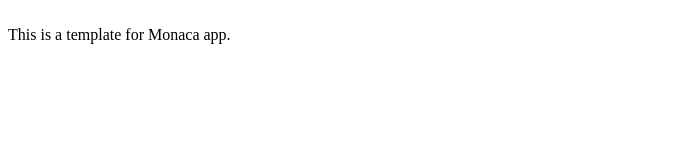
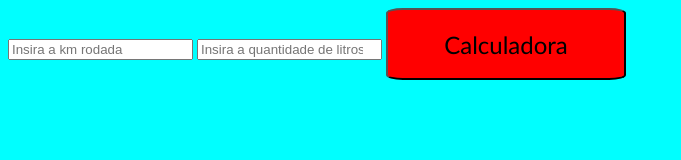
Before and after one commit to programerkkkkkkkkkkkkkkkkkkk/Programa-o-mobile, a website: page www/index.html in a window 1280 px wide. Shown: the whole page, without its empty margins (0-681 px from the left). Drawn offline with Linux system fonts and the light colour scheme.

Commit message:
calculadora de KM/L

```diff
--- /dev/null
+++ b/www/components/calculo.js
@@ -0,0 +1,15 @@
+
+
+function calcularconsumo()
+{
+  var resultado,km,litros;
+
+  km=document.getElementById('km').value;
+litros=document.getElementById('litros').value;
+
+resultado=km/litros;
+
+document.getElementById('resultado').textContent= resultado + "KM/L";
+
+
+}
--- a/www/index.html
+++ b/www/index.html
@@ -5,13 +5,30 @@
     <meta name="viewport" content="width=device-width, initial-scale=1, maximum-scale=1, user-scalable=no">
     <meta http-equiv="Content-Security-Policy" content="default-src * data: gap: content: https://ssl.gstatic.com; style-src * 'unsafe-inline'; script-src * 'unsafe-inline' 'unsafe-eval'">
     <script src="components/loader.js"></script>
+     <script src="components/calculo.js"></script>
     <link rel="stylesheet" href="components/loader.css">
     <link rel="stylesheet" href="css/style.css">
-    <script>
-    </script>
+<style type="text/css">
+body{background-color:aqua;}
+.j{height:3em;
+width:10em;
+border-radius:7%;
+background-color:red;
+font-family:calibri;
+font-size:150%;
+}
+
+
+</style>
 </head>
 <body>
-	<br />
-    This is a template for Monaca app.
+
+<input type="number" placeholder="Insira a km rodada"   id="km" step="0.1">
+<input type="number" placeholder="Insira a quantidade de litros" id="litros" step="0.1">
+<input class="j" type="button" value="Calculadora" onclick="calcularconsumo()">
+<p id="resultado">  </p>
+
+
+
 </body>
 </html>
```
